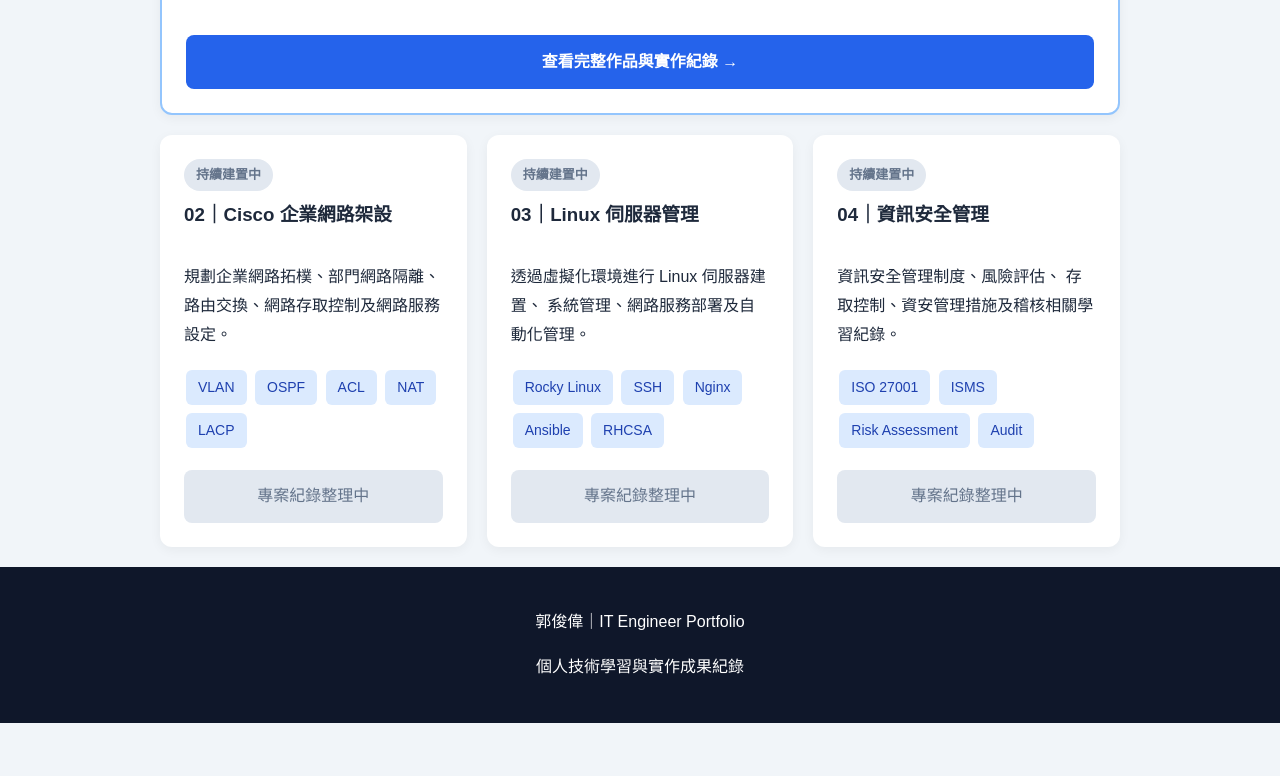
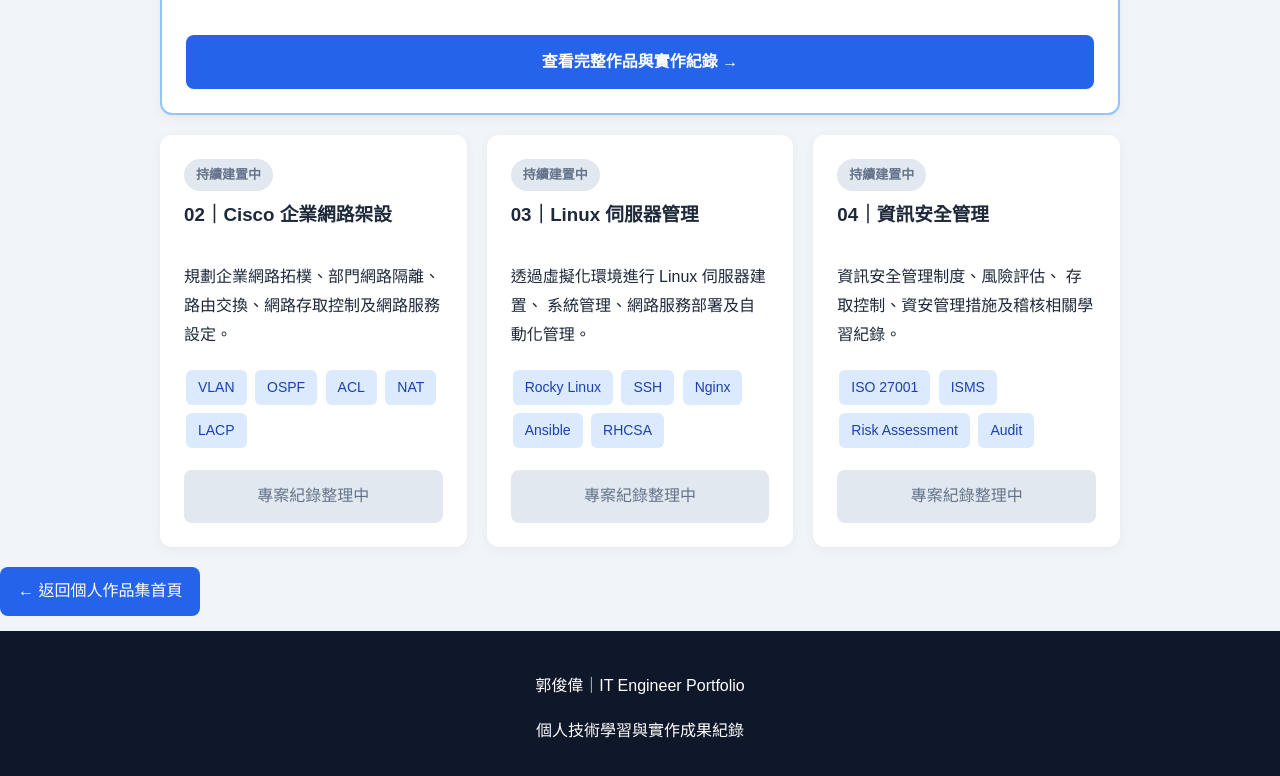
Before and after one commit to Guo-Jiun-Woei/Guo-Jiun-Woei.github.io, a plain HTML site: page index.html in a window 1280 px wide. Shown: the part 1442-2218 px from the top of the page. Before the commit the page ends 2165 px from the top, so only its background shows below. Drawn offline with Linux system fonts and the light colour scheme.

Commit message:
郭俊偉 | 技術作品集

```diff
--- a/index.html
+++ b/index.html
@@ -449,7 +449,20 @@ footer {
 </section>
 
 </main>
+<a href="../index.html"
+   style="
+   display:inline-block;
+   background:#2563eb;
+   color:white;
+   padding:10px 18px;
+   border-radius:8px;
+   text-decoration:none;
+   margin-bottom:15px;
+   ">
 
+   ← 返回個人作品集首頁
+
+</a>
 <footer>
 
     <p>郭俊偉｜IT Engineer Portfolio</p>
```
